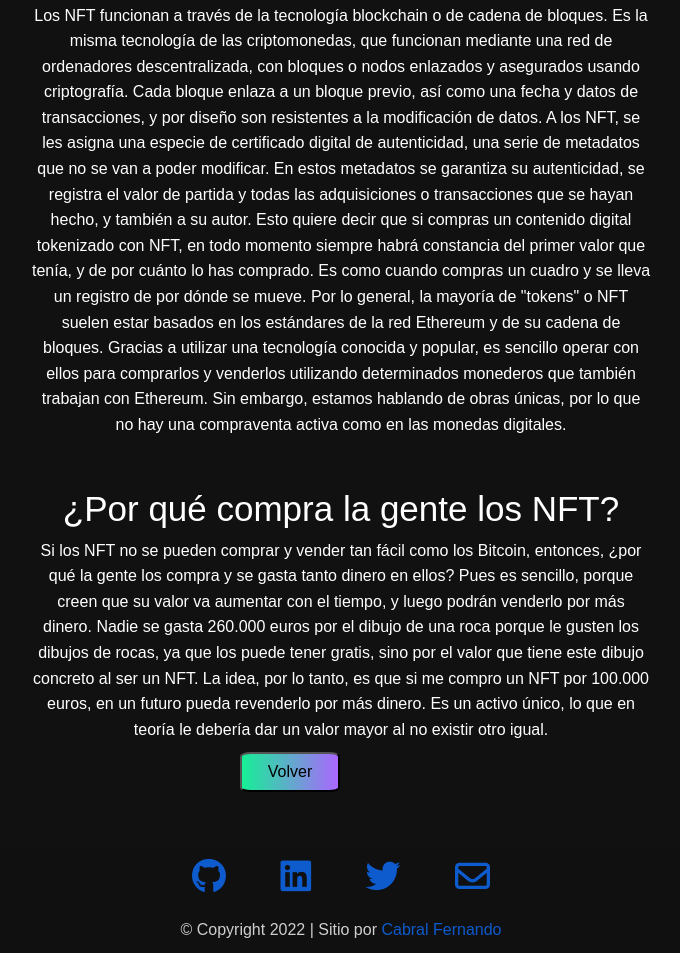
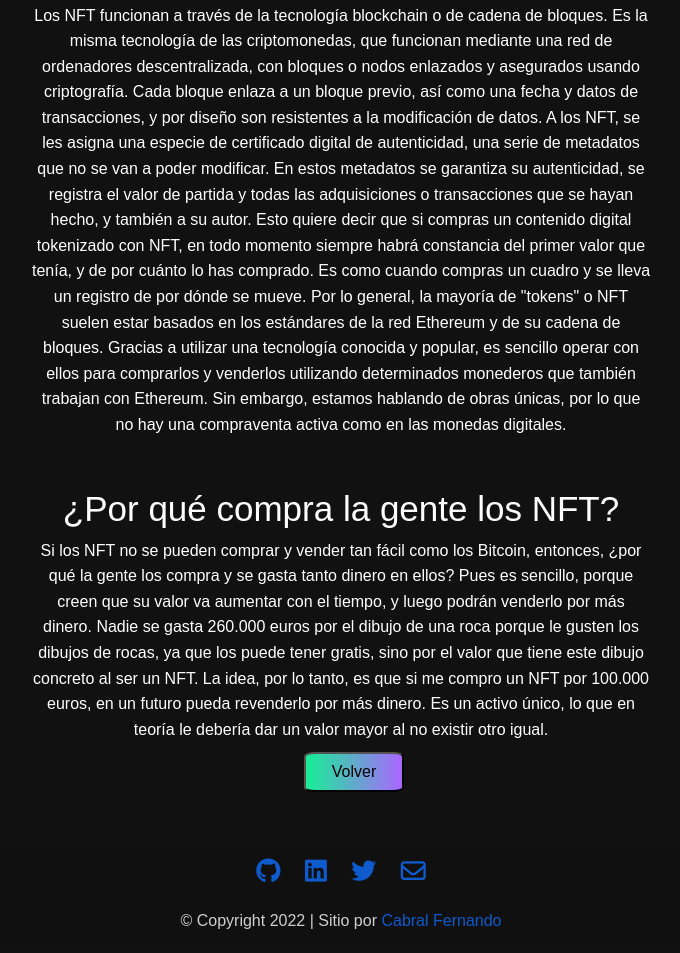
Before and after one commit to cabralfernando/cryptonewbie, a plain HTML site: page nft.html in a window 1280 px wide. Shown: the part 2159-3112 px from the top of the page, without its empty margins (299-979 px from the left). Drawn offline with nearby package versions, Linux system fonts and the light colour scheme; a script that the page names is missing.

Commit message:
Add files via upload

```diff
--- a/styles.css
+++ b/styles.css
@@ -118,7 +118,12 @@ nav{
 
 .btn {
     width: 100px;
-    margin-left: 45%;
+    margin-left: 50%;
+    transform: translateX(-50%);
+}
+.btn2 {
+    width: 100px;
+    margin-left: 48%;
     transform: translateX(-50%);
 }
 .boton {
@@ -178,7 +183,7 @@ p {
 }
 .copy {
     display: inline-block;
-    padding: 10px 25px;
+    padding: 10px 10px;
 }
 .copy a{
     text-decoration: none;
@@ -189,7 +194,7 @@ p {
 }
 
 .copy i {
-    font-size: 35px;
+    font-size: 25px;
 }
 .copy i:hover {
     transition: color .3s ease-out;
```
Also changed, not shown: index.html (+1 -1 lines).
